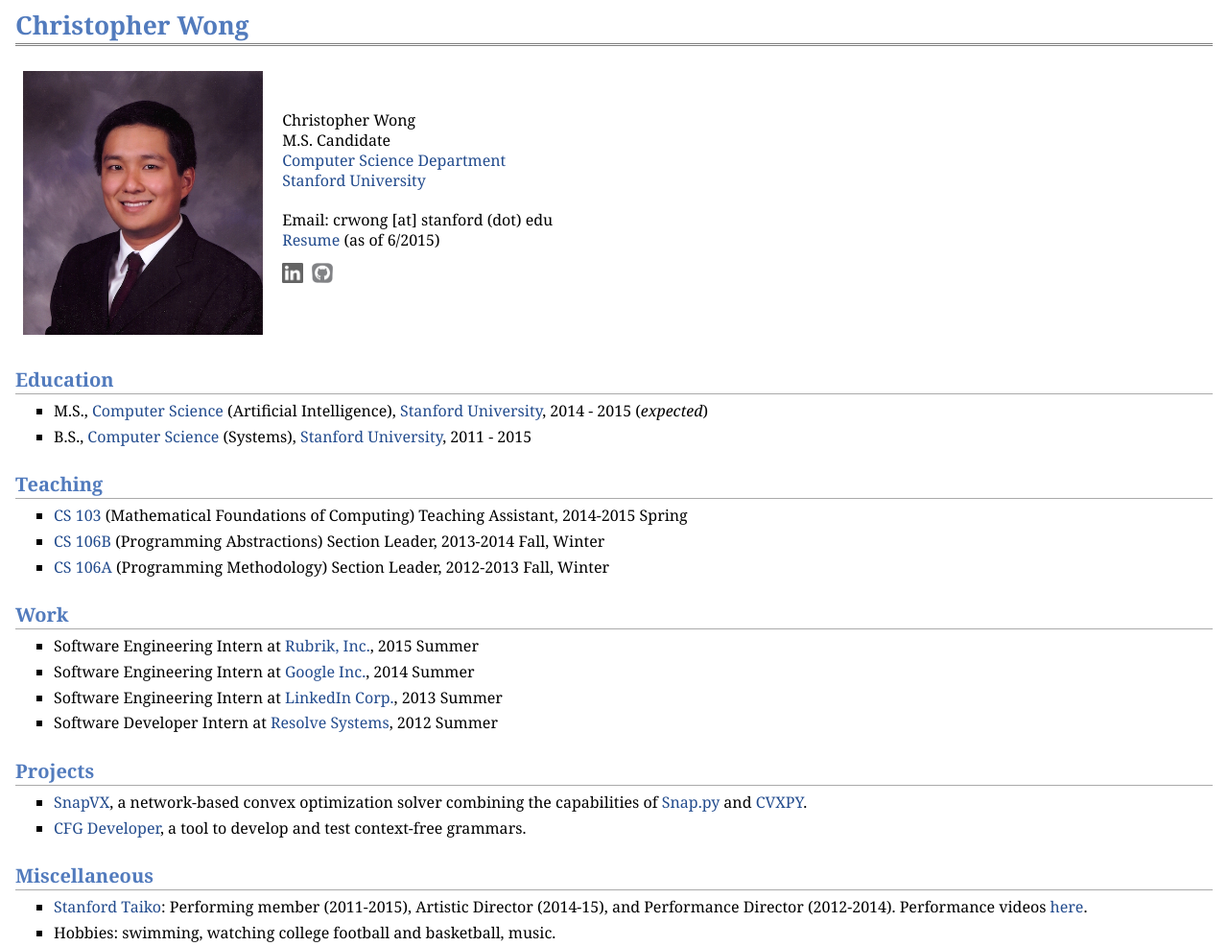
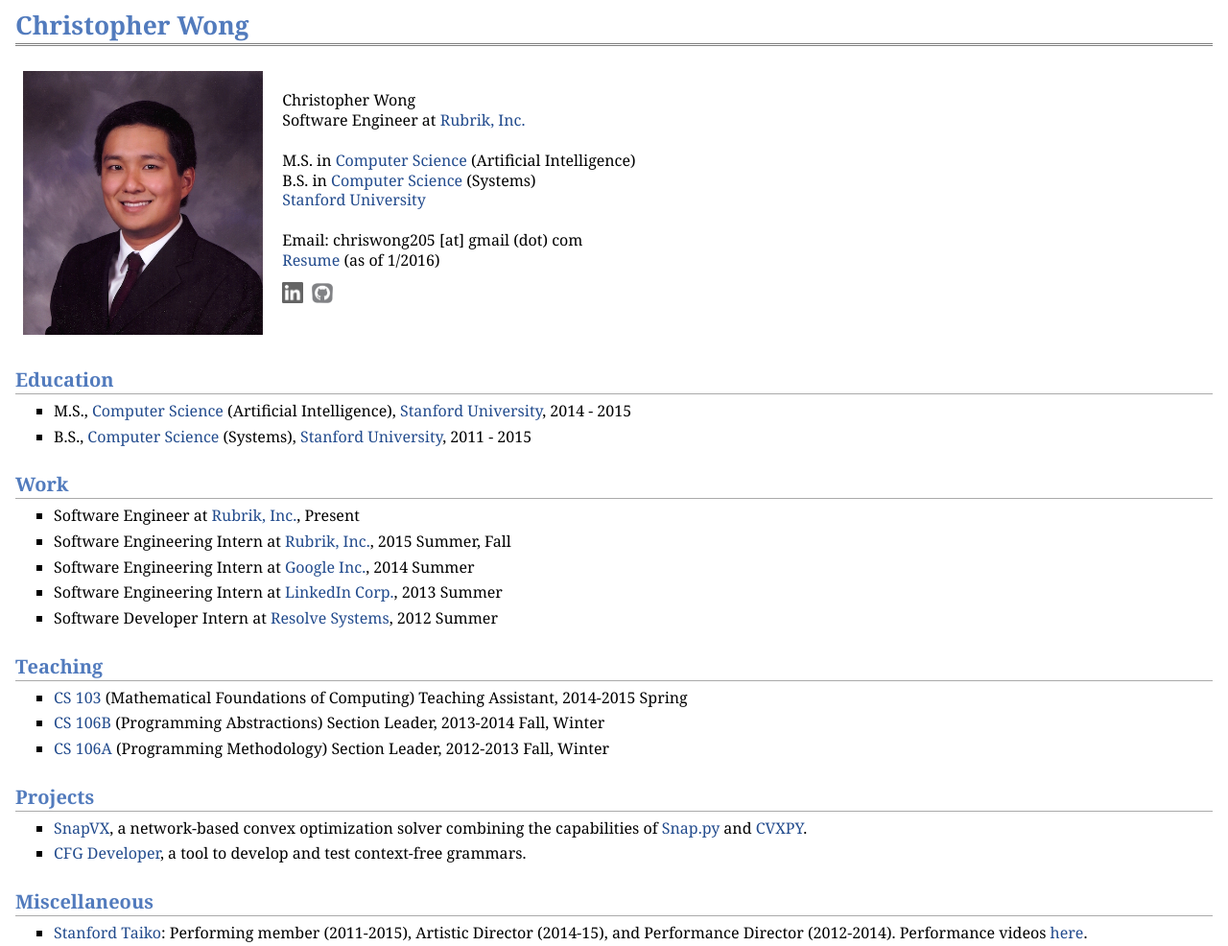
Before and after one commit to crwong/crwong.github.io, a plain HTML site: page index.html in a window 1280 px wide. Shown: the top 986 px of the page at 96% size. Drawn offline with Linux system fonts and the light colour scheme.

Commit message:
Update resume and current job

```diff
--- a/index.html
+++ b/index.html
@@ -16,12 +16,14 @@
 <table class="imgtable"><tr><td>
 <img src="img/crwong.jpg" alt="crwong" width="250px" />&nbsp;</td>
 <td align="left"><p>Christopher Wong<br />
-M.S. Candidate<br />
-<a href="http://cs.stanford.edu/">Computer Science Department</a><br />
+Software Engineer at <a href="http://rubrik.com/">Rubrik, Inc.</a><br />
+<br />
+M.S. in <a href="http://cs.stanford.edu">Computer Science</a> (Artificial Intelligence)<br />
+B.S. in <a href="http://cs.stanford.edu">Computer Science</a> (Systems)<br />
 <a href="http://www.stanford.edu/">Stanford University</a><br />
 <br />
-Email: crwong [at] stanford (dot) edu<br />
-<a href="doc/crwong_resume.pdf">Resume</a> (as of 6/2015)</p>
+Email: chriswong205 [at] gmail (dot) com<br />
+<a href="doc/crwong_resume.pdf">Resume</a> (as of 1/2016)</p>
 <p>
 <div class="icon-container">
 <a target="_blank" href="https://www.linkedin.com/in/christopherwong2">
@@ -37,9 +39,22 @@ Email: crwong [at] stanford (dot) edu<br />
 </td></tr></table>
 <h2>Education</h2>
 <ul>
-<li><p>M.S., <a href="http://cs.stanford.edu/">Computer Science</a> (Artificial Intelligence), <a href="http://www.stanford.edu/">Stanford University</a>, 2014 - 2015 (<i>expected</i>)</p>
+<li><p>M.S., <a href="http://cs.stanford.edu/">Computer Science</a> (Artificial Intelligence), <a href="http://www.stanford.edu/">Stanford University</a>, 2014 - 2015</p>
 </li>
 <li><p>B.S., <a href="http://cs.stanford.edu/">Computer Science</a> (Systems), <a href="http://www.stanford.edu/">Stanford University</a>, 2011 - 2015</p>
+</li>
+</ul>
+<h2>Work</h2>
+<ul>
+<li><p>Software Engineer at <a href="http://rubrik.com/">Rubrik, Inc.</a>, Present</p>
+</li>
+<li><p>Software Engineering Intern at <a href="http://rubrik.com/">Rubrik, Inc.</a>, 2015 Summer, Fall</p>
+</li>
+<li><p>Software Engineering Intern at <a href="https://www.google.com/">Google Inc.</a>, 2014 Summer</p>
+</li>
+<li><p>Software Engineering Intern at <a href="https://www.linkedin.com/">LinkedIn Corp.</a>, 2013 Summer</p>
+</li>
+<li><p>Software Developer Intern at <a href="http://www.resolvesys.com/">Resolve Systems</a>, 2012 Summer</p>
 </li>
 </ul>
 <h2>Teaching</h2>
@@ -51,22 +66,11 @@ Email: crwong [at] stanford (dot) edu<br />
 <li><p><a href="http://cs106a.stanford.edu/">CS 106A</a> (Programming Methodology) Section Leader, 2012-2013 Fall, Winter</p>
 </li>
 </ul>
-<h2>Work</h2>
-<ul>
-<li><p>Software Engineering Intern at <a href="http://rubrik.com/">Rubrik, Inc.</a>, 2015 Summer</p>
-</li>
-<li><p>Software Engineering Intern at <a href="https://www.google.com/">Google Inc.</a>, 2014 Summer</p>
-</li>
-<li><p>Software Engineering Intern at <a href="https://www.linkedin.com/">LinkedIn Corp.</a>, 2013 Summer</p>
-</li>
-<li><p>Software Developer Intern at <a href="http://www.resolvesys.com/">Resolve Systems</a>, 2012 Summer</p>
-</li>
-</ul>
 <h2>Projects</h2>
 <ul>
 <li><p><a href="http://snap.stanford.edu/snapvx/">SnapVX</a>, a network-based convex optimization solver combining the capabilities of <a href="http://snap.stanford.edu/snappy/">Snap.py</a> and <a href="http://www.cvxpy.org/">CVXPY</a>.</p>
 </li>
-<li><p><a href="http://web.stanford.edu/~crwong/cfg/grammar.html">CFG Developer</a>, a tool to develop and test context-free grammars.</p>
+<li><p><a href="https://github.com/crwong/cfg-developer">CFG Developer</a>, a tool to develop and test context-free grammars.</p>
 </li>
 </ul>
 <h2>Miscellaneous</h2>
@@ -85,7 +89,7 @@ ga('send', 'pageview');
 </p>
 <div id="footer">
 <div id="footer-text">
-Page generated 2015-10-14 01:18:28 PDT, by <a href="http://jemdoc.jaboc.net/">jemdoc</a>.
+Page generated 2016-01-12 23:44:07 PST, by <a href="http://jemdoc.jaboc.net/">jemdoc</a>.
 </div>
 </div>
 </div>
```
Also changed, not shown: 2 other files.
